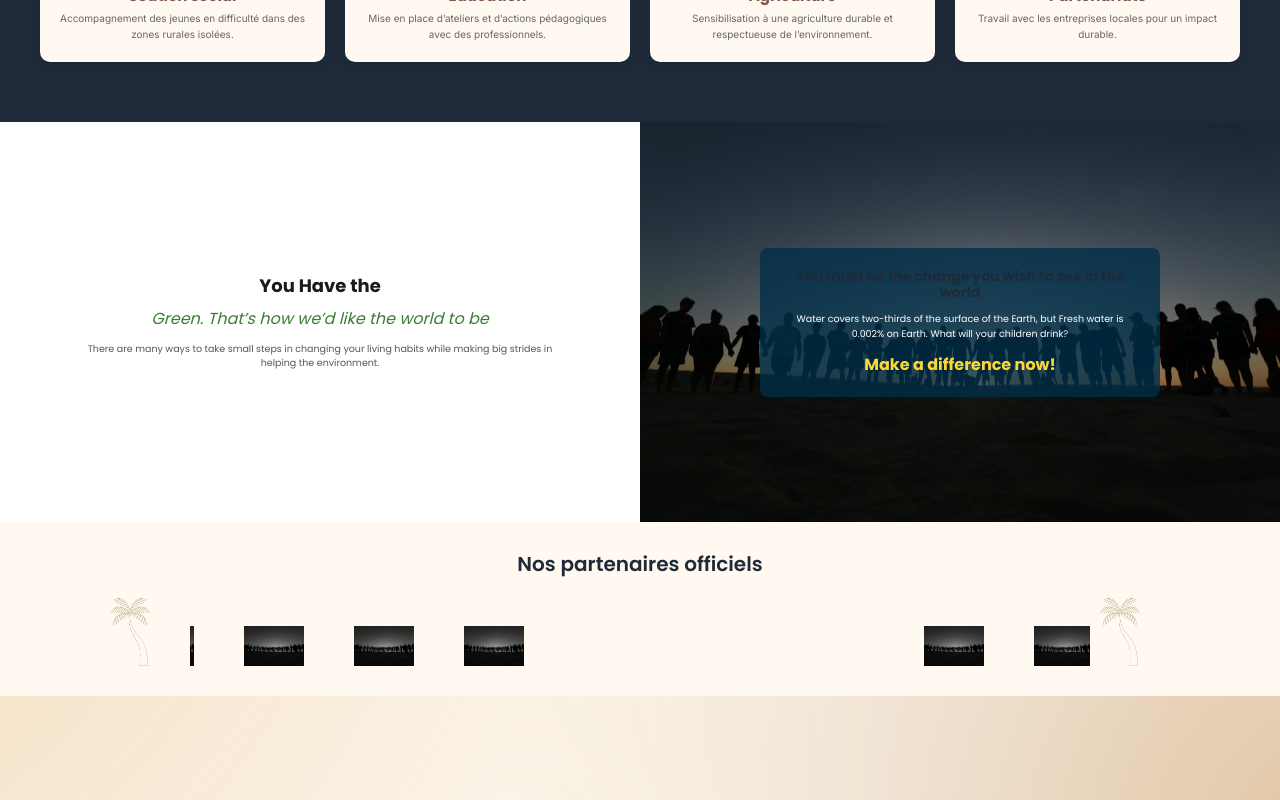
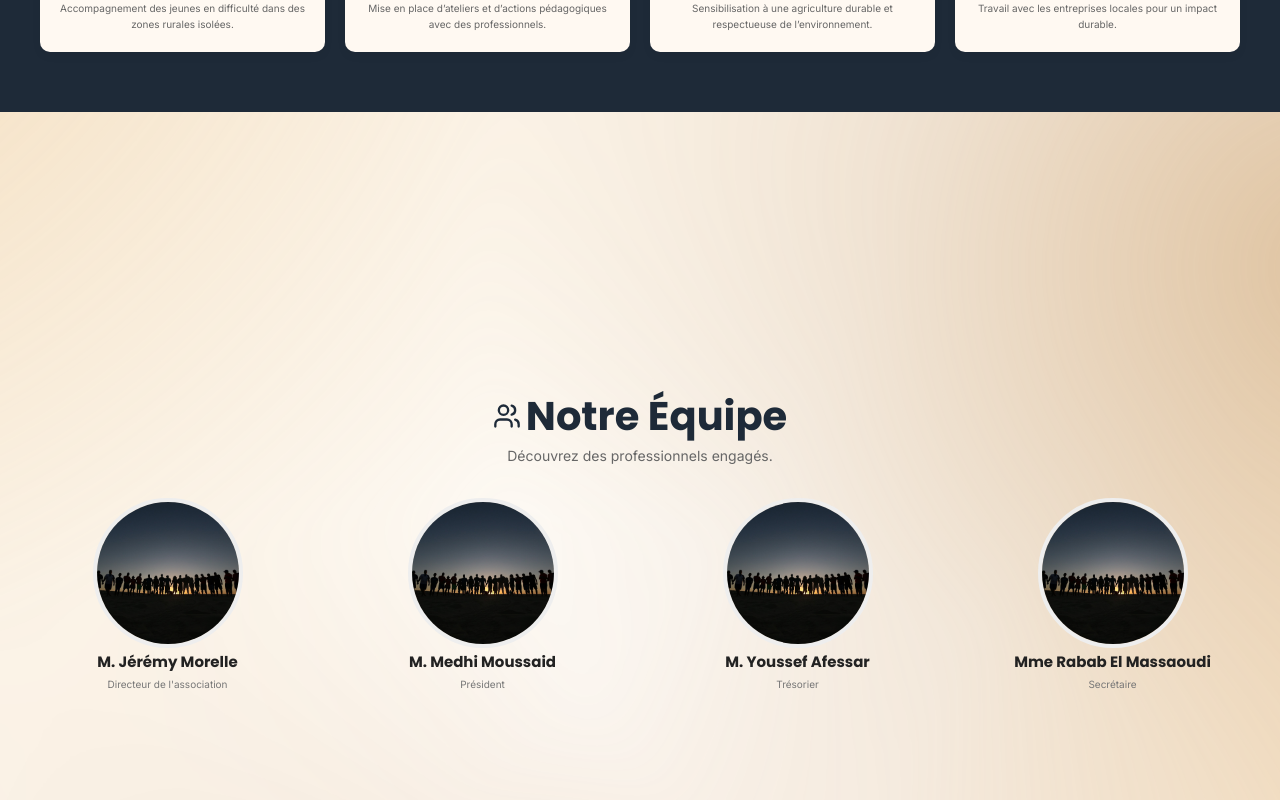
Before and after one commit to SupaKd/yojeme, a React (Vite) app: page / in a window 1280 px wide. Shown: the part 1660-2460 px from the top of the page. Built offline with nearby package versions, Linux system fonts and the light colour scheme.

Commit message:
Mon message de mise à jour

```diff
--- a/src/assets/scss/App.scss
+++ b/src/assets/scss/App.scss
@@ -3,11 +3,9 @@
 @import "hero";
 @import "marquee";
 @import "mission";
-@import "impactsection";
 @import "home";
 @import "presentation";
 @import "contact";
 @import "about";
-@import "partenaire";
 @import "info";
 @import "mentionlegal";
--- a/src/assets/scss/_impactsection.scss
+++ /dev/null
@@ -1,115 +0,0 @@
-.impact {
-    display: flex;
-    flex-direction: column;
-    font-family: 'Poppins', sans-serif;
-
-    &__left,
-    &__right {
-      padding: 2rem;
-      display: flex;
-      flex-direction: column;
-      justify-content: center;   // centrage vertical
-      align-items: center;       // centrage horizontal
-      text-align: center;
-    }
-
-    &__left {
-      background: #fff;
-
-      h2 {
-        font-size: 1.8rem;
-        color: #1a1a1a;
-      }
-
-      .subtitle {
-        color: #3b7d34;
-        margin: 1rem 0;
-        font-style: italic;
-      }
-
-      .description {
-        color: #555;
-        font-size: 0.95rem;
-        line-height: 1.5;
-        max-width: 500px;
-      }
-
-      .buttons {
-        margin-top: 1.5rem;
-        display: flex;
-        flex-direction: column;
-        gap: 1rem;
-      }
-    }
-
-    &__right {
-      background: url("/ado.webp") center/cover no-repeat;
-      color: white;
-
-      .overlay {
-        background-color: rgba(0, 47, 73, 0.8);
-        padding: 2rem;
-        border-radius: 8px;
-        max-width: 400px;
-
-        h3 {
-          font-size: 1.4rem;
-          margin-bottom: 1rem;
-        }
-
-        p {
-          font-size: 0.95rem;
-          margin-bottom: 1rem;
-        }
-
-        .cta {
-          color: #fdd835;
-          font-weight: bold;
-          text-decoration: none;
-
-          &:hover {
-            text-decoration: underline;
-          }
-        }
-      }
-    }
-
-    // 💻 Desktop
-    @media (min-width: 768px) {
-      flex-direction: row;
-      min-height: 50vh;
-
-      &__left,
-      &__right {
-        flex: 1;
-      }
-
-      .buttons {
-        flex-direction: row;
-      }
-    }
-  }
-
-  .btn {
-    padding: 0.6rem 1.2rem;
-    border-radius: 30px;
-    font-size: 1rem;
-    display: inline-flex;
-    align-items: center;
-    justify-content: center;
-    gap: 0.5rem;
-    cursor: pointer;
-    border: none;
-
-    &--primary {
-      background: #fdd835;
-      color: #000;
-      font-weight: bold;
-    }
-
-    &--ghost {
-      background: transparent;
-      border: 2px solid #000;
-      color: #000;
-    }
-  }
--- a/src/assets/scss/_partenaire.scss
+++ /dev/null
@@ -1,76 +0,0 @@
-.partenaires {
-  padding: 3rem 0rem;
-  background-color: var(--color-background);
-  text-align: center;
-
-  div {
-    display: flex;
-    flex-direction: row;
-    img {
-      width: 60px;
-      margin-right: 3rem;
-    }
-  }
-  &__title {
-    font-size: 2rem;
-    font-weight: 600;
-    margin-bottom: 2rem;
-    color: var(--color-dark);
-  }
-
-  &__grid {
-    display: grid;
-    gap: 2rem;
-    grid-template-columns: repeat(auto-fit, minmax(120px, 1fr));
-    justify-items: center;
-    align-items: center;
-    margin-bottom: 2.5rem;
-
-    /* Mobile full width (par défaut) */
-    width: 100%;
-  }
-
-  &__logo-container {
-    padding: 1rem;
-    border-radius: 1rem;
-    box-shadow: 0 4px 15px rgba(0, 0, 0, 0.08);
-    transition: transform 0.3s ease;
-  }
-
-  &__logo {
-    max-width: 100px;
-    height: auto;
-    object-fit: contain;
-    filter: grayscale(100%);
-    transition: filter 0.3s;
-
-    &:hover {
-      filter: grayscale(0%);
-    }
-  }
-
-  &__marquee {
-    margin-top: 2rem;
-    padding-top: 1rem;
-
-    &-logo {
-      max-width: 150px;
-      margin: 0 2rem;
-      filter: grayscale(100%);
-      transition: filter 0.3s;
-
-      &:hover {
-        filter: grayscale(0%);
-      }
-    }
-  }
-
-  /* Media queries */
-  @media (min-width: 768px) {
-    padding: 3rem 5rem;
-  }
-
-  @media (min-width: 1024px) {
-    padding: 3rem 10rem;
-  }
-}
--- a/src/assets/scss/_presentation.scss
+++ b/src/assets/scss/_presentation.scss
@@ -39,7 +39,7 @@
       position: relative;
       overflow: hidden;
       border: solid 2px var(--color-text);
-      padding: 2.5rem;
+      padding: 2rem;
       border-radius: 10px;
       background-color: var(--color-accent);
       color: var(--color-background);
@@ -49,8 +49,8 @@
       &::before {
         content: '';
         position: absolute;
-        top: -30%;
-        right: -30%;
+        top: -50%;
+        right: -50%;
         width: 150%;
         height: 150%;
         background: linear-gradient(
--- a/src/pages/Home.jsx
+++ b/src/pages/Home.jsx
@@ -5,10 +5,8 @@ import Hero from "../pages/Hero";
 import Marquee from "../pages/Marquee";
 import Present from "./present";
 import About from "../pages/About";
-import Partenaire from "../pages/Partenaire";
 import Information from "../pages/Information";
 import Mission from "./Mission";
-import ImpactSection from "./ImpactSection";
 
 function Home() {
   return (
@@ -17,11 +15,8 @@ function Home() {
       <Marquee />
       <Present />
 
-      {/* Affichage direct du composant Mission */}
       <Mission />
-      <ImpactSection />
 
-      <Partenaire />
       <About />
       <Information />
     </main>
--- a/src/pages/ImpactSection.jsx
+++ /dev/null
@@ -1,38 +0,0 @@
-// src/components/ImpactSection.jsx
-import React from "react";
-import { Play } from "lucide-react";
-
-const ImpactSection = () => {
-  return (
-    <section className="impact">
-      <div className="impact__left">
-        <h2>
-          You Have the <br />
-        </h2>
-        <p className="subtitle">
-          <em>Green. That’s how we’d like the world to be</em>
-        </p>
-        <p className="description">
-          There are many ways to take small steps in changing your living habits
-          while making big strides in helping the environment.
-        </p>
-
-      </div>
-
-      <div className="impact__right">
-        <div className="overlay">
-          <h3>You must be the change you wish to see in the world</h3>
-          <p>
-            Water covers two-thirds of the surface of the Earth, but Fresh water
-            is 0.002% on Earth. What will your children drink?
-          </p>
-          <a href="#" className="cta">
-            Make a difference now!
-          </a>
-        </div>
-      </div>
-    </section>
-  );
-};
-
-export default ImpactSection;
--- a/src/pages/Marquee.jsx
+++ b/src/pages/Marquee.jsx
@@ -3,6 +3,7 @@ import Marquee from "react-fast-marquee";
 function Bande() {
   return (
     <Marquee speed={40} className="marquee" gradient={false}>
+      <span className="separator">•</span>
       <p>
         Ensemble, construisons des projets éducatifs, culturels et humains qui ont du sens. Rejoignez l'élan de Yojeme !
       </p>
--- a/src/pages/Partenaire.jsx
+++ /dev/null
@@ -1,45 +0,0 @@
-import React from "react";
-import Marquee from "react-fast-marquee";
-import { motion } from "framer-motion";
-import classNames from "classnames";
-
-// Exemple de logos (remplace par les vrais liens ou imports)
-const partenaires = [
-  { id: 1, name: "Partenaire A", logo: "/ado.webp" },
-  { id: 2, name: "Partenaire B", logo: "/ado.webp" },
-  { id: 3, name: "Partenaire C", logo: "/ado.webp" },
-  { id: 4, name: "Partenaire D", logo: "/ado.webp" },
-  { id: 5, name: "Partenaire E", logo: "/ado.webp" },
-];
-
-function Partenaires() {
-  return (
-    <section className="partenaires">
-      <h2 className="partenaires__title">Nos partenaires officiels</h2>
-      <div>
-        <img src="palmier.webp" alt="img-partner" className="palmier"/>
-
-        {/* Marquee optionnel */}
-        <Marquee
-          pauseOnHover
-          speed={30}
-          gradient={false}
-          className="partenaires__marquee"
-        >
-          {partenaires.map((partenaire) => (
-            <img
-              key={`marquee-${partenaire.id}`}
-              src={partenaire.logo}
-              alt={partenaire.name}
-              className="partenaires__marquee-logo"
-            />
-          ))}
-        </Marquee>
-        <img src="palmier.webp" alt="img-partner" className="palmier"/>
-
-      </div>
-    </section>
-  );
-}
-
-export default Partenaires;
```
